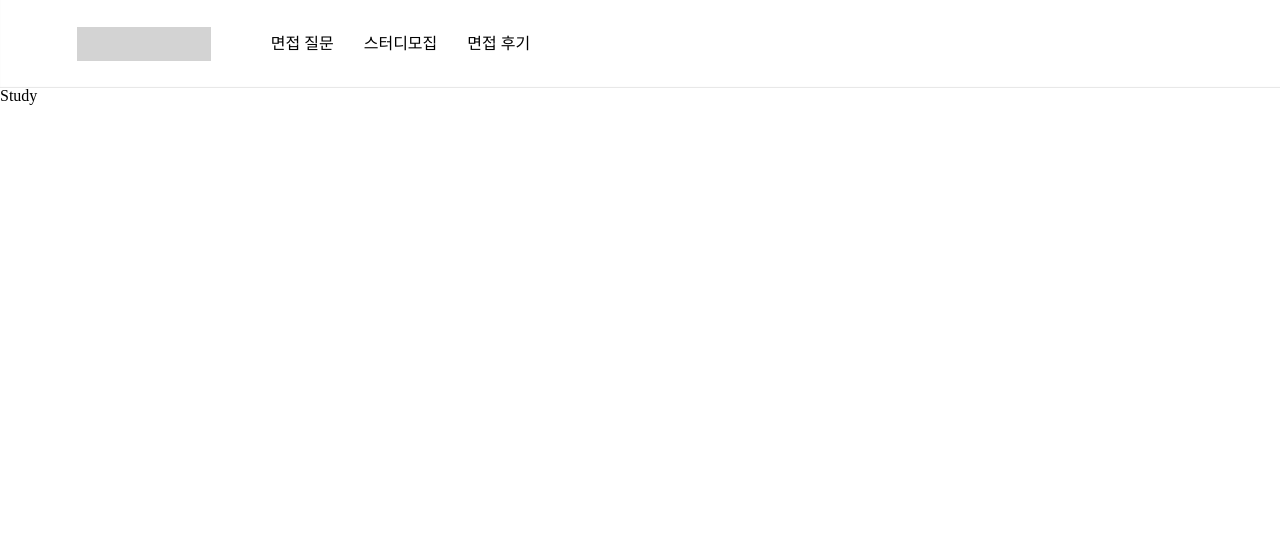
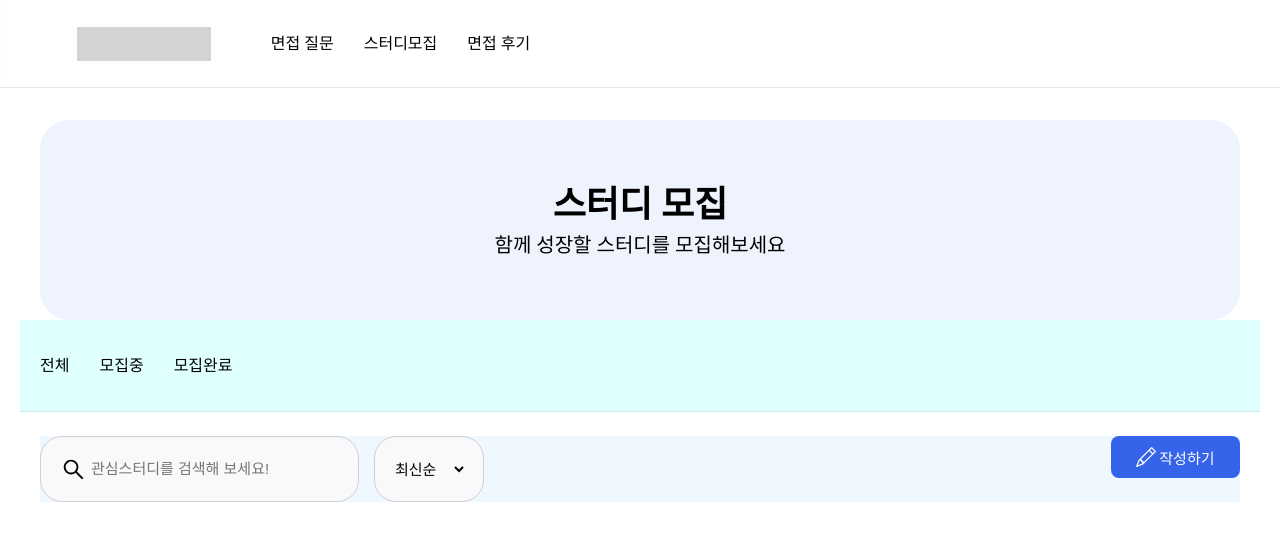
Before and after one commit to codestates-seb/seb39_main_010, a React (Create React App) app in the folder client/: page /study-board in a window 1280 px wide. Shown: the top 540 px of the page. Built offline with nearby package versions, Linux system fonts and the light colour scheme.

Commit message:
Style: Study 페이지 구조 작성

```diff
--- a/client/src/pages/Study/Study.tsx
+++ b/client/src/pages/Study/Study.tsx
@@ -1,7 +1,69 @@
+import Intro from 'components/common/Intro/Intro';
+import SearchBox from 'components/common/SearchBox/SearchBox';
+import Sorting from 'components/common/Sorting/Sorting';
+import Category from 'components/pages/Study/Category';
 import React from 'react';
+import styled from 'styled-components';
+import { BsPencil } from 'react-icons/bs';
+
+export const StudyContainer = styled.div`
+	display: flex;
+	flex-direction: column;
+	align-items: center;
+`;
+
+export const SearchBar = styled.div`
+	display: flex;
+	justify-content: space-between;
+	margin-top: 1.5rem;
+
+	width: 1200px;
+
+	background-color: aliceblue;
+
+	div {
+		display: flex;
+	}
+`;
+
+export const WriteButton = styled.button`
+	display: flex;
+	flex-direction: row;
+	align-items: center;
+	justify-content: center;
+	padding: 9px 16px;
+	gap: 3px;
+
+	width: 129.22px;
+	height: 42px;
+
+	background: #3563e9;
+	border-radius: 8px;
+	border: none;
+
+	cursor: pointer;
+	color: #ffffff;
+	font-size: 15px;
+`;
 
 const Study = () => {
-	return <div>Study</div>;
+	return (
+		<StudyContainer>
+			<Intro />
+			<Category />
+			<SearchBar>
+				<div>
+					<SearchBox />
+					<Sorting />
+				</div>
+
+				<WriteButton>
+					<BsPencil size={20} />
+					작성하기
+				</WriteButton>
+			</SearchBar>
+		</StudyContainer>
+	);
 };
 
 export default Study;
```
